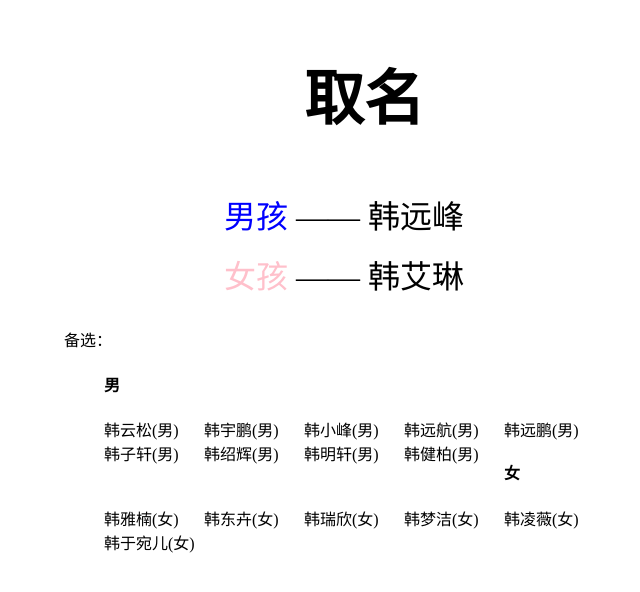
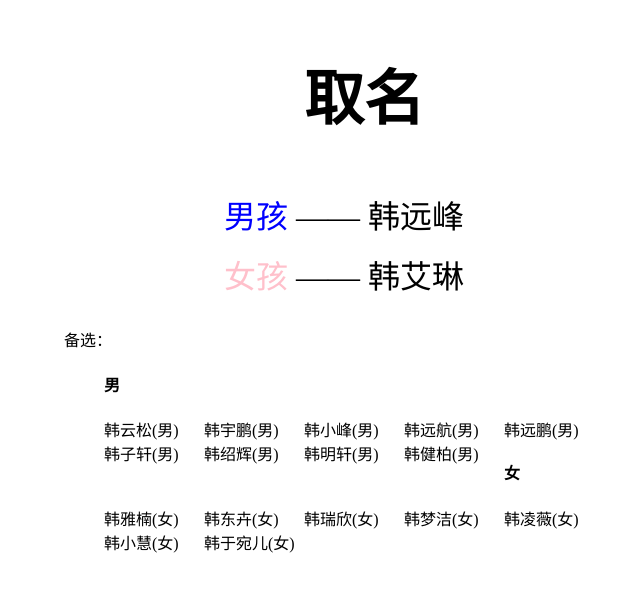
Before and after one commit to yubiaobin/yubiaobin.github.io, a Jekyll site: the page docs/name.html, which Jekyll copies as it is, in a window 1280 px wide. Shown: the top 592 px of the page, without its empty margins (276-916 px from the left). Built offline with Jekyll 4.4.1, drawn with Linux system fonts in a browser that asks for light colours; comment, search, counter and statistics services are not loaded.

Commit message:
add a girl name

```diff
--- a/docs/name.html
+++ b/docs/name.html
@@ -71,6 +71,7 @@
             <li>韩瑞欣(女)</li>
             <li>韩梦洁(女)</li>
             <li>韩凌薇(女)</li>
+            <li>韩小慧(女)</li>
             <li>韩于宛儿(女)</li>
         </ul>
     </div>
```
